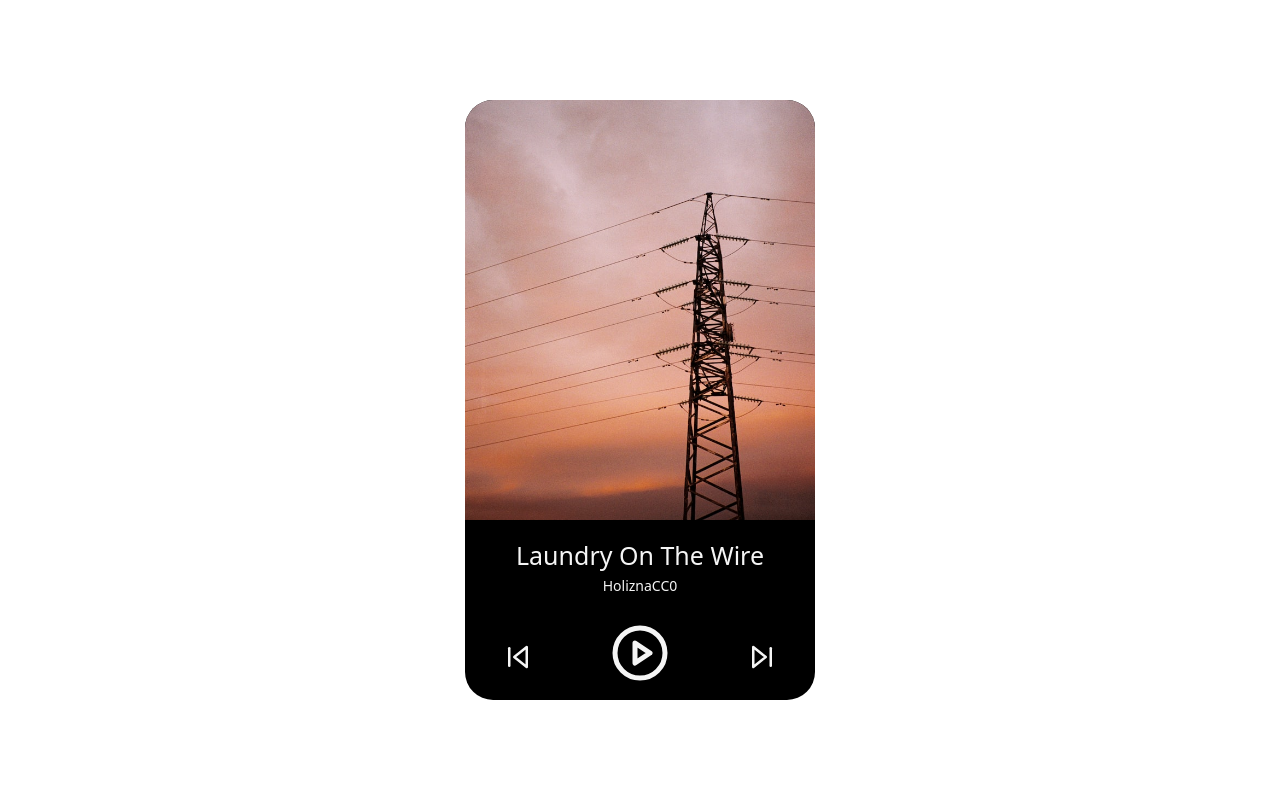
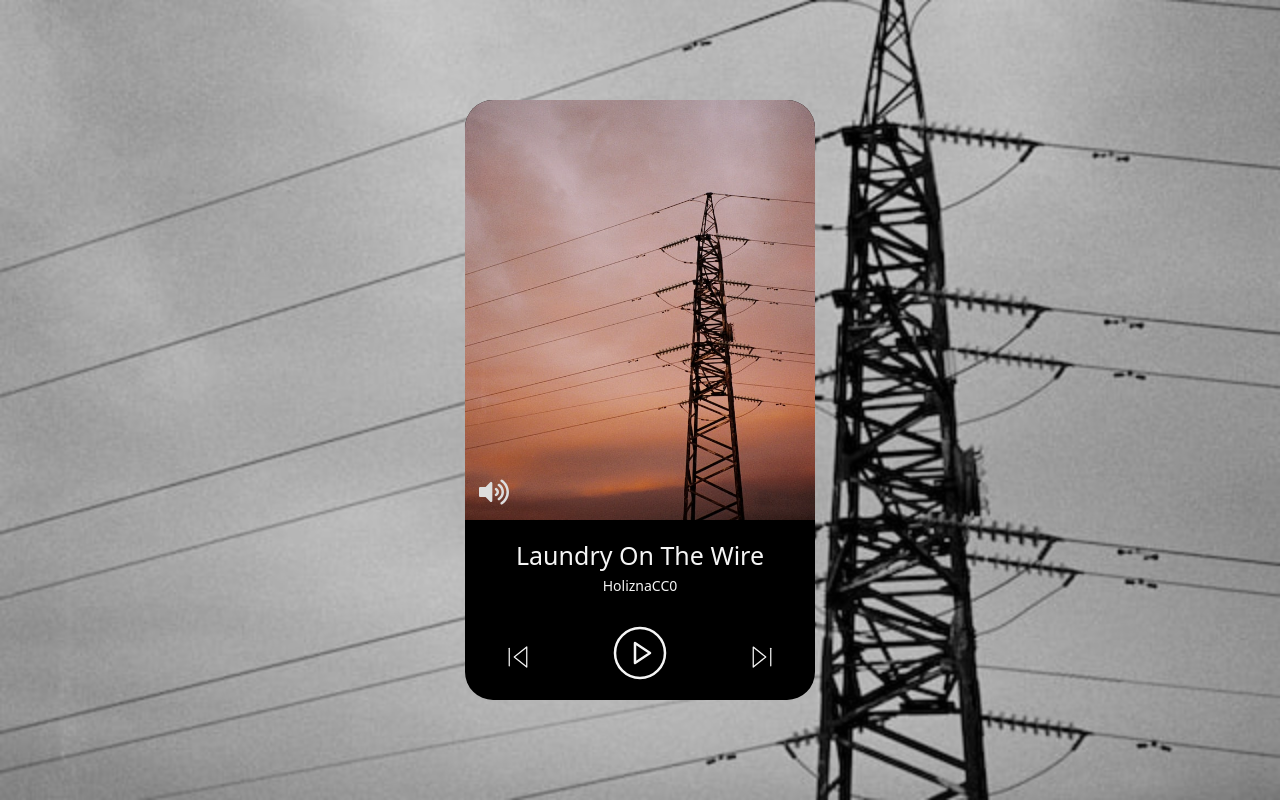
Before and after one commit to Delanoor/MiniPlayer, a Next.js app: page / in a window 1280 px wide. Built offline with nearby package versions, Linux system fonts and the light colour scheme.

Commit message:
second update

```diff
--- a/components/AudioPlayer.js
+++ b/components/AudioPlayer.js
@@ -7,6 +7,7 @@ import {
   FiPlayCircle,
   FiPauseCircle,
 } from "react-icons/fi";
+import { FaVolumeUp } from "react-icons/fa";
 
 function AudioPlayer({ tracks }) {
   // console.log(
@@ -27,10 +28,12 @@ function AudioPlayer({ tracks }) {
   //   audioRef.current
   // );
   const audioLoaded = useRef(false);
-  console.log(
-    "🚀 ~ file: AudioPlayer.js ~ line 30 ~ AudioPlayer ~ audioLoaded",
-    audioLoaded.current
-  );
+  // console.log(
+  //   "🚀 ~ file: AudioPlayer.js ~ line 30 ~ AudioPlayer ~ audioLoaded",
+  //   audioLoaded.current.volume
+  // );
+
+  const [volume, setVolume] = useState(100);
 
   const handleSkipBack = () => {
     if (trackIndex - 1 < 0) {
@@ -57,6 +60,11 @@ function AudioPlayer({ tracks }) {
     } else {
       setTrackIndex(0);
     }
+  };
+
+  const handleVolumeChange = (e) => {
+    audioRef.current.volume = e.target.value / 100;
+    console.log(e.target.value);
   };
 
   useEffect(() => {
@@ -88,12 +96,40 @@ function AudioPlayer({ tracks }) {
   }, [isPlaying]);
 
   return (
-    <div className="w-full h-full flex justify-center items-center bg-white">
-      <div className="flex flex-col w-[35vw] max-w-[35rem] min-w-[20rem] h-full max-h-[60rem] min-h-[40rem] rounded-[2.8rem] overflow-clip bg-black">
+    <div className="relative w-full h-full flex justify-center items-center">
+      <div
+        className="w-full h-full absolute z-10 bg-cover bg-center grayscale
+
+         "
+        style={{
+          backgroundImage: `url(${track.imageUrl})`,
+        }}
+      />
+      <div
+        className="z-50 flex flex-col w-[35vw] max-w-[35rem] min-w-[20rem] h-full max-h-[60rem] min-h-[40rem]
+      rounded-[2.8rem] overflow-clip
+      bg-black
+      "
+      >
         <div
-          className="w-full h-[70%] overflow-hidden bg-cover bg-center"
+          className="w-full h-[70%] overflow-hidden bg-cover bg-center brightness-90"
           style={{ backgroundImage: `url(${track.imageUrl})` }}
-        ></div>
+        >
+          <div className="group ">
+            <div className="hidden group-hover:block transition duration-1000 absolute left-[0%] bottom-[25%] ">
+              <input
+                type="range"
+                step={1}
+                min={0}
+                onChange={(e) => handleVolumeChange(e)}
+                className="translate-x-[-30%] translate-y-[-90%] rotate-[-90deg] appearance-none rounded-xl h-2 bg-gray-200 cursor-pointer"
+              />
+            </div>
+            <div className="left-[4%] bottom-[3%] absolute">
+              <FaVolumeUp className="w-[3em] h-[3em]" />
+            </div>
+          </div>
+        </div>
         <div className="text-[0.7rem] md:text-[1rem] flex flex-1 flex-col justify-around mt-3 ">
           <div>
             <div className="text-[2.5em] text-center">{track.title}</div>
@@ -101,11 +137,12 @@ function AudioPlayer({ tracks }) {
               {track.artist}
             </div>
           </div>
+
           {/* Controls */}
           <div className="flex flex-row justify-around mt-3">
             <div className="flex items-center">
               <FiSkipBack
-                className="w-[3em] h-[3em] hover:cursor-pointer"
+                className="w-[3em] h-[3em] hover:cursor-pointer stroke-1"
                 onClick={handleSkipBack}
               />
             </div>
@@ -113,19 +150,19 @@ function AudioPlayer({ tracks }) {
             <div className="mb-3">
               {isPlaying ? (
                 <FiPauseCircle
-                  className="w-[6em] h-[6em] hover:cursor-pointer"
+                  className="w-[6em] h-[6em] hover:cursor-pointer stroke-1"
                   onClick={handlePlay}
                 />
               ) : (
                 <FiPlayCircle
-                  className="w-[6em] h-[6em] hover:cursor-pointer"
+                  className="w-[6em] h-[6em] hover:cursor-pointer stroke-1"
                   onClick={handlePlay}
                 />
               )}
             </div>
             <div className="flex items-center">
               <FiSkipForward
-                className="w-[3em] h-[3em] hover:cursor-pointer"
+                className="w-[3em] h-[3em] hover:cursor-pointer stroke-1"
                 onClick={handleSkipForward}
               />
             </div>
```
